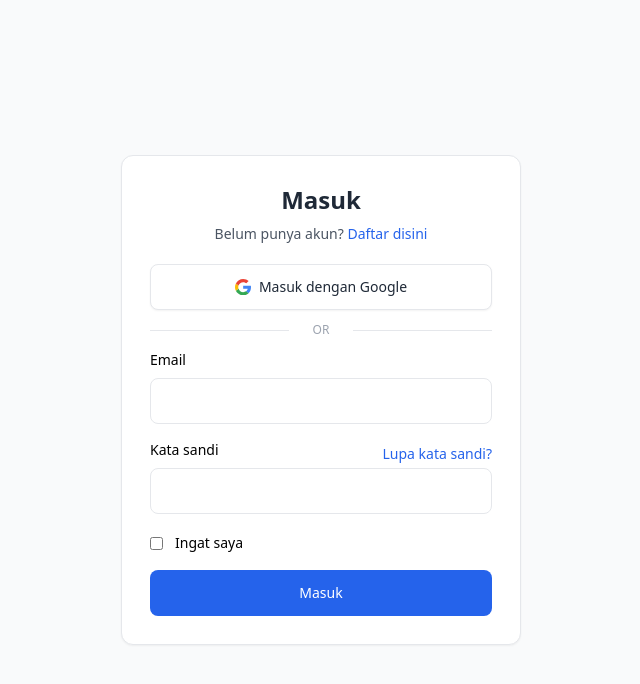
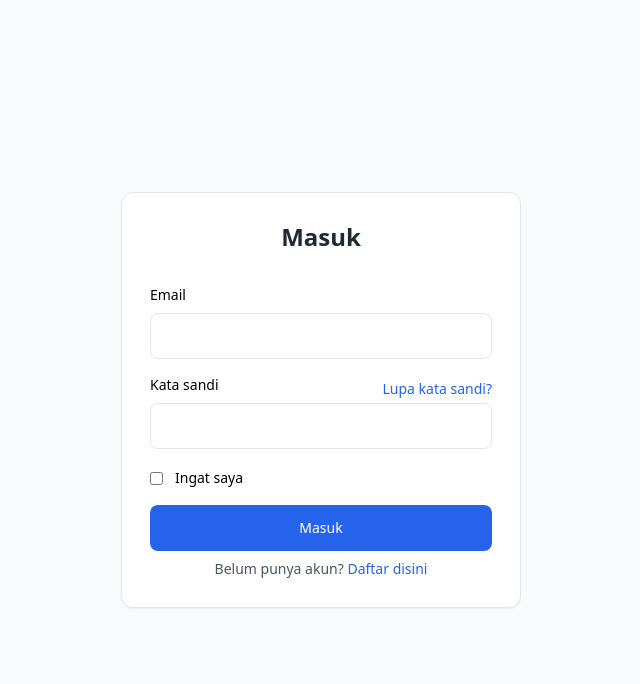
Before and after one commit to rvnkrwn-dev/PUSON, a Nuxt app in the folder frontend/: page /login in a window 1280 px wide. Shown: the top 684 px of the page, without its empty margins (319-959 px from the left). Built offline with nearby package versions, Linux system fonts and the light colour scheme.

Commit message:
feat: login setup

```diff
--- a/frontend/pages/login.vue
+++ b/frontend/pages/login.vue
@@ -5,27 +5,8 @@
         <div class="p-4 sm:p-7">
           <div class="text-center">
             <h1 class="block text-2xl font-bold text-gray-800">Masuk</h1>
-            <p class="mt-2 text-sm text-gray-600">
-              Belum punya akun?
-              <a class="text-blue-600 decoration-2 hover:underline focus:outline-none focus:underline font-medium" href="../examples/html/signup.html">
-                Daftar disini
-              </a>
-            </p>
           </div>
-
-          <div class="mt-5">
-            <button type="button" class="w-full py-3 px-4 inline-flex justify-center items-center gap-x-2 text-sm font-medium rounded-lg border border-gray-200 bg-white text-gray-800 shadow-sm hover:bg-gray-50 focus:outline-none focus:bg-gray-50 disabled:opacity-50 disabled:pointer-events-none">
-              <svg class="w-4 h-auto" width="46" height="47" viewBox="0 0 46 47" fill="none">
-                <path d="M46 24.0287C46 22.09 45.8533 20.68 45.5013 19.2112H23.4694V27.9356H36.4069C36.1429 30.1094 34.7347 33.37 31.5957 35.5731L31.5663 35.8669L38.5191 41.2719L38.9885 41.3306C43.4477 37.2181 46 31.1669 46 24.0287Z" fill="#4285F4"/>
-                <path d="M23.4694 47C29.8061 47 35.1161 44.9144 39.0179 41.3012L31.625 35.5437C29.6301 36.9244 26.9898 37.8937 23.4987 37.8937C17.2793 37.8937 12.0281 33.7812 10.1505 28.1412L9.88649 28.1706L2.61097 33.7812L2.52296 34.0456C6.36608 41.7125 14.287 47 23.4694 47Z" fill="#34A853"/>
-                <path d="M10.1212 28.1413C9.62245 26.6725 9.32908 25.1156 9.32908 23.5C9.32908 21.8844 9.62245 20.3275 10.0918 18.8588V18.5356L2.75765 12.8369L2.52296 12.9544C0.909439 16.1269 0 19.7106 0 23.5C0 27.2894 0.909439 30.8731 2.49362 34.0456L10.1212 28.1413Z" fill="#FBBC05"/>
-                <path d="M23.4694 9.07688C27.8699 9.07688 30.8622 10.9863 32.5344 12.5725L39.1645 6.11C35.0867 2.32063 29.8061 0 23.4694 0C14.287 0 6.36607 5.2875 2.49362 12.9544L10.0918 18.8588C11.9987 13.1894 17.25 9.07688 23.4694 9.07688Z" fill="#EB4335"/>
-              </svg>
-              Masuk dengan Google
-            </button>
-
-            <div class="py-3 flex items-center text-xs text-gray-400 uppercase before:flex-1 before:border-t before:border-gray-200 before:me-6 after:flex-1 after:border-t after:border-gray-200 after:ms-6">Or</div>
-
+          <div class="mt-8">
             <!-- Form -->
             <form>
               <div class="grid gap-y-4">
@@ -33,14 +14,19 @@
                 <div>
                   <label for="email" class="block text-sm mb-2">Email</label>
                   <div class="relative">
-                    <input type="email" id="email" name="email" class="py-3 px-4 block w-full border border-gray-200 rounded-lg text-sm focus:border-blue-500 focus:ring-blue-500 disabled:opacity-50 disabled:pointer-events-none" required aria-describedby="email-error">
+                    <input type="email" id="email" name="email"
+                      class="py-3 px-4 block w-full border border-gray-200 rounded-lg text-sm focus:border-blue-500 focus:ring-blue-500 disabled:opacity-50 disabled:pointer-events-none"
+                      required aria-describedby="email-error">
                     <div class="hidden absolute inset-y-0 end-0 pointer-events-none pe-3">
-                      <svg class="size-5 text-red-500" width="16" height="16" fill="currentColor" viewBox="0 0 16 16" aria-hidden="true">
-                        <path d="M16 8A8 8 0 1 1 0 8a8 8 0 0 1 16 0zM8 4a.905.905 0 0 0-.9.995l.35 3.507a.552.552 0 0 0 1.1 0l.35-3.507A.905.905 0 0 0 8 4zm.002 6a1 1 0 1 0 0 2 1 1 0 0 0 0-2z"/>
+                      <svg class="size-5 text-red-500" width="16" height="16" fill="currentColor" viewBox="0 0 16 16"
+                        aria-hidden="true">
+                        <path
+                          d="M16 8A8 8 0 1 1 0 8a8 8 0 0 1 16 0zM8 4a.905.905 0 0 0-.9.995l.35 3.507a.552.552 0 0 0 1.1 0l.35-3.507A.905.905 0 0 0 8 4zm.002 6a1 1 0 1 0 0 2 1 1 0 0 0 0-2z" />
                       </svg>
                     </div>
                   </div>
-                  <p class="hidden text-xs text-red-600 mt-2" id="email-error">Please include a valid email address so we can get back to you</p>
+                  <p class="hidden text-xs text-red-600 mt-2" id="email-error">Please include a valid email address so
+                    we can get back to you</p>
                 </div>
                 <!-- End Form Group -->
 
@@ -48,13 +34,18 @@
                 <div>
                   <div class="flex justify-between items-center">
                     <label for="password" class="block text-sm mb-2">Kata sandi</label>
-                    <a class="inline-flex items-center gap-x-1 text-sm text-blue-600 decoration-2 hover:underline focus:outline-none focus:underline font-medium" href="../examples/html/recover-account.html">Lupa kata sandi?</a>
+                    <a class="inline-flex items-center gap-x-1 text-sm text-blue-600 decoration-2 hover:underline focus:outline-none focus:underline font-medium"
+                      href="/forget-password">Lupa kata sandi?</a>
                   </div>
                   <div class="relative">
-                    <input type="password" id="password" name="password" class="py-3 px-4 block w-full border border-gray-200 rounded-lg text-sm focus:border-blue-500 focus:ring-blue-500 disabled:opacity-50 disabled:pointer-events-none" required aria-describedby="password-error">
+                    <input type="password" id="password" name="password"
+                      class="py-3 px-4 block w-full border border-gray-200 rounded-lg text-sm focus:border-blue-500 focus:ring-blue-500 disabled:opacity-50 disabled:pointer-events-none"
+                      required aria-describedby="password-error">
                     <div class="hidden absolute inset-y-0 end-0 pointer-events-none pe-3">
-                      <svg class="size-5 text-red-500" width="16" height="16" fill="currentColor" viewBox="0 0 16 16" aria-hidden="true">
-                        <path d="M16 8A8 8 0 1 1 0 8a8 8 0 0 1 16 0zM8 4a.905.905 0 0 0-.9.995l.35 3.507a.552.552 0 0 0 1.1 0l.35-3.507A.905.905 0 0 0 8 4zm.002 6a1 1 0 1 0 0 2 1 1 0 0 0 0-2z"/>
+                      <svg class="size-5 text-red-500" width="16" height="16" fill="currentColor" viewBox="0 0 16 16"
+                        aria-hidden="true">
+                        <path
+                          d="M16 8A8 8 0 1 1 0 8a8 8 0 0 1 16 0zM8 4a.905.905 0 0 0-.9.995l.35 3.507a.552.552 0 0 0 1.1 0l.35-3.507A.905.905 0 0 0 8 4zm.002 6a1 1 0 1 0 0 2 1 1 0 0 0 0-2z" />
                       </svg>
                     </div>
                   </div>
@@ -65,7 +56,8 @@
                 <!-- Checkbox -->
                 <div class="flex items-center">
                   <div class="flex">
-                    <input id="remember-me" name="remember-me" type="checkbox" class="shrink-0 mt-0.5 border-gray-200 rounded text-blue-600 focus:ring-blue-500">
+                    <input id="remember-me" name="remember-me" type="checkbox"
+                      class="shrink-0 mt-0.5 border-gray-200 rounded text-blue-600 focus:ring-blue-500">
                   </div>
                   <div class="ms-3">
                     <label for="remember-me" class="text-sm">Ingat saya</label>
@@ -73,10 +65,19 @@
                 </div>
                 <!-- End Checkbox -->
 
-                <button type="submit" class="w-full py-3 px-4 inline-flex justify-center items-center gap-x-2 text-sm font-medium rounded-lg border border-transparent bg-blue-600 text-white hover:bg-blue-700 focus:outline-none focus:bg-blue-700 disabled:opacity-50 disabled:pointer-events-none">Masuk</button>
+                <button type="submit"
+                  class="w-full py-3 px-4 inline-flex justify-center items-center gap-x-2 text-sm font-medium rounded-lg border border-transparent bg-blue-600 text-white hover:bg-blue-700 focus:outline-none focus:bg-blue-700 disabled:opacity-50 disabled:pointer-events-none">Masuk</button>
               </div>
             </form>
             <!-- End Form -->
+            <p class="mt-2 text-sm text-gray-600 text-center">
+              Belum punya akun?
+              <NuxtLink
+                class="text-blue-600 decoration-2 hover:underline focus:outline-none focus:underline font-medium"
+                href="/register">
+                Daftar disini
+              </NuxtLink>
+            </p>
           </div>
         </div>
       </div>
@@ -90,6 +91,4 @@ definePageMeta({
 })
 </script>
 
-<style scoped>
-
-</style>
+<style scoped></style>
```
